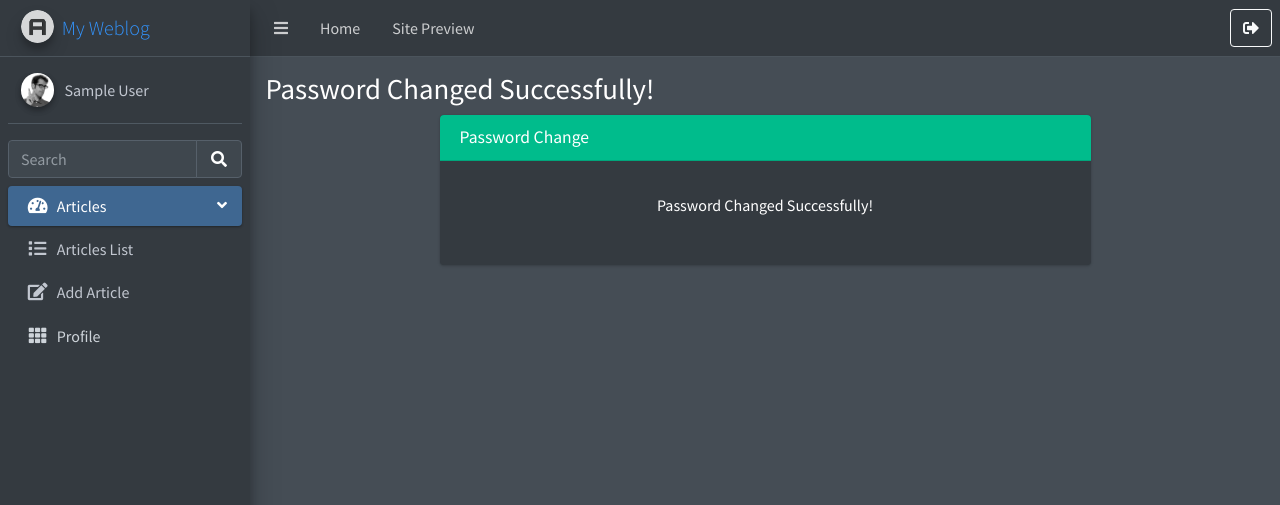
After one commit to Amir-msi44/Django-Projects, a Django app: page /account/password_change/done/ in a window 1280 px wide. The commit adds this page. Shown: the top 505 px of the page. Run offline with Django 4.2, Linux system fonts and the light colour scheme; the visitor is signed in with stand-in values (Sample User, id 1); some libraries are stand-ins or nearby versions.

Commit message:
Add password change

```diff
--- a/BGBlog/account/urls.py
+++ b/BGBlog/account/urls.py
@@ -1,6 +1,6 @@
 from django.contrib.auth import views
 from django.urls import path
-from .views import ArticleList, ArticleCreate, ArticleUpdate, ArticleDelete, Profile, Login
+from .views import ArticleList, ArticleCreate, ArticleUpdate, ArticleDelete, Profile, Login, PasswordChange
 
 
 app_name = 'account'
@@ -8,8 +8,8 @@ urlpatterns = [
     path('login/', Login.as_view(), name='login'),
     path('logout/', views.LogoutView.as_view(), name='logout'),
 
-    # path('password_change/', views.PasswordChangeView.as_view(), name='password_change'),
-    # path('password_change/done/', views.PasswordChangeDoneView.as_view(), name='passsword_change_done'),
+    path('password_change/', PasswordChange.as_view(), name='password_change'),
+    path('password_change/done/', views.PasswordChangeDoneView.as_view(), name='passsword_change_done'),
 
     # path('password_reset/', views.PasswordResetView.as_view(), name='password_reset'),
     # path('password_reset/done/', views.PasswordResetDoneView.as_view(), name='passsword_reset_done'),
--- a/BGBlog/account/views.py
+++ b/BGBlog/account/views.py
@@ -1,6 +1,6 @@
 # from django.contrib.auth.decorators import login_required
 from django.contrib.auth.mixins import LoginRequiredMixin
-from django.contrib.auth.views import LoginView
+from django.contrib.auth.views import LoginView, PasswordChangeView
 # from django.db.models.query import QuerySet
 # from django.shortcuts import render
 from django.db.models.base import Model as Model
@@ -71,3 +71,7 @@ class Login(LoginView):
             return reverse_lazy('account:home')
         else:
             return reverse_lazy('account:profile')
+
+
+class PasswordChange(PasswordChangeView):
+    success_url = reverse_lazy('account:passsword_change_done')
--- /dev/null
+++ b/BGBlog/templates/registration/password_change_done.html
@@ -0,0 +1,20 @@
+{% extends 'registration/base.html' %}
+
+{% block title %}{% block title-meta %}
+    Password Changed Successfully!
+{% endblock %}{% endblock %}
+
+{% block main %}
+<div class="col-md-8 text-center mx-auto">
+  <div class="card card-success">
+    <div class="card-header">
+      <h3 class="card-title mb-0">Password Change</h3>
+    </div>
+    <div class="card-body py-4">
+        <form method="post">{% csrf_token %}
+            <p class="py-2">Password Changed Successfully!</p>
+        </form>
+    </div>
+  </div>
+</div>
+{% endblock %}
--- a/BGBlog/templates/registration/profile.html
+++ b/BGBlog/templates/registration/profile.html
@@ -20,6 +20,10 @@
             <div class="col-6">
                 {{ form.email|as_crispy_field }}
             </div>
+            <div class="col-12">
+                <label class="my-4">Password:</label>
+                <span>Click <a href="{% url 'account:password_change' %}">here</a> to change password!</span>
+            </div>
             <div class="col-6">
                 {{ form.first_name|as_crispy_field }}
             </div>
```
Also changed, not shown: BGBlog/templates/registration/password_change_form.html (added, +34 -0 lines).
